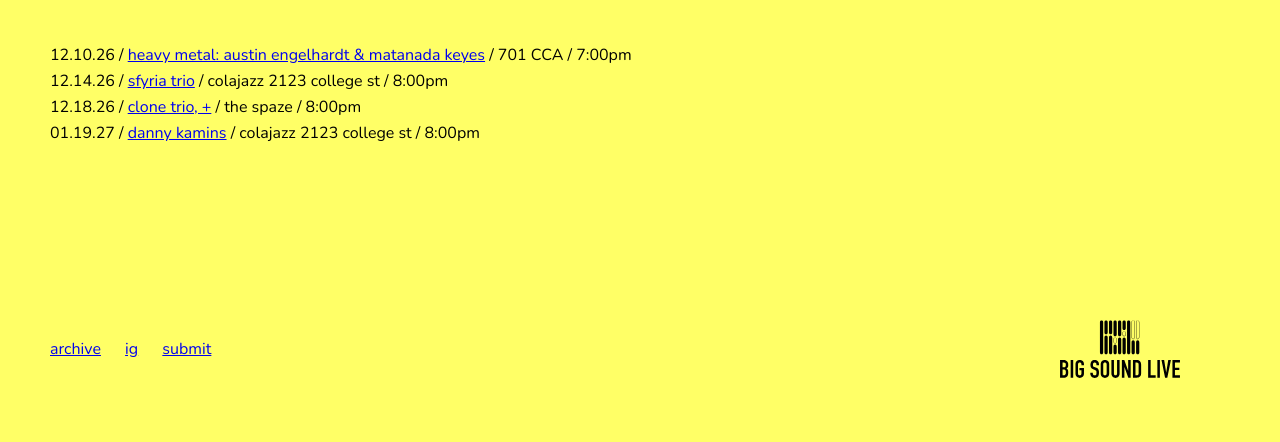
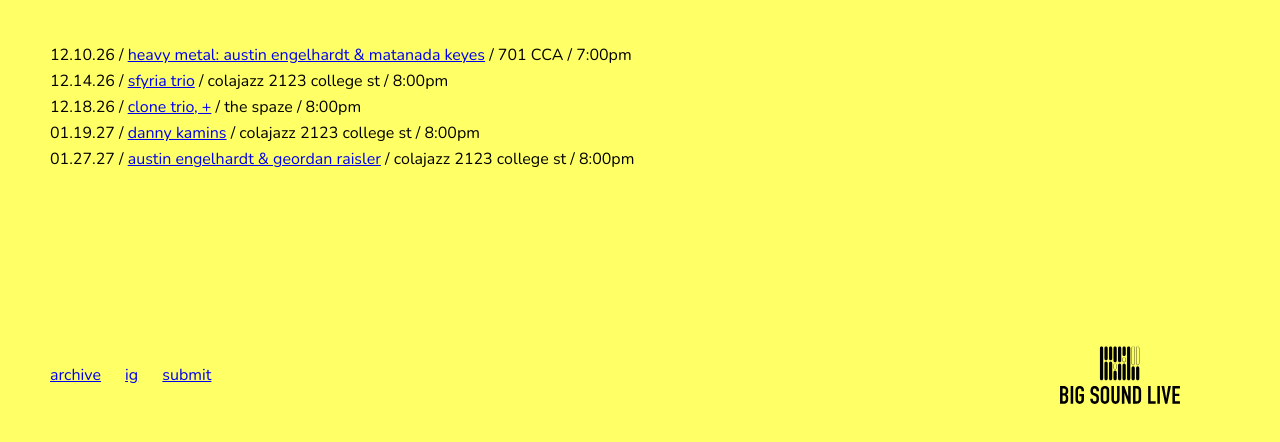
Before and after one commit to bigsoundlive/bigsoundlive.github.io, a plain HTML site: page index.html in a window 1280 px wide. Shown: the part 472-914 px from the top of the page. Drawn offline with nearby package versions, Linux system fonts and the light colour scheme.

Commit message:
Update index.html

```diff
--- a/index.html
+++ b/index.html
@@ -180,6 +180,7 @@
       {date: '12.10.26', venue: '701 CCA', artist: 'heavy metal: austin engelhardt & matanada keyes', link: 'https://www.701cca.org/events/heavy-metal-an-experience-in-metallic-music/', time: '7:00pm' },
       {date: '12.18.26', venue: 'the spaze', artist: 'clone trio, +', link: 'https://grouseeditions.bandcamp.com/album/clone-trio', time: '8:00pm' },
       {date: '01.19.27', venue: 'colajazz 2123 college st', artist: 'danny kamins', link: 'https://dannykamins.bandcamp.com/', time: '8:00pm' },
+      {date: '01.27.27', venue: 'colajazz 2123 college st', artist: 'austin engelhardt & geordan raisler', link: 'https://www.austinengelhardtcomposer.com/', time: '8:00pm' },
 
 
     ];
```
